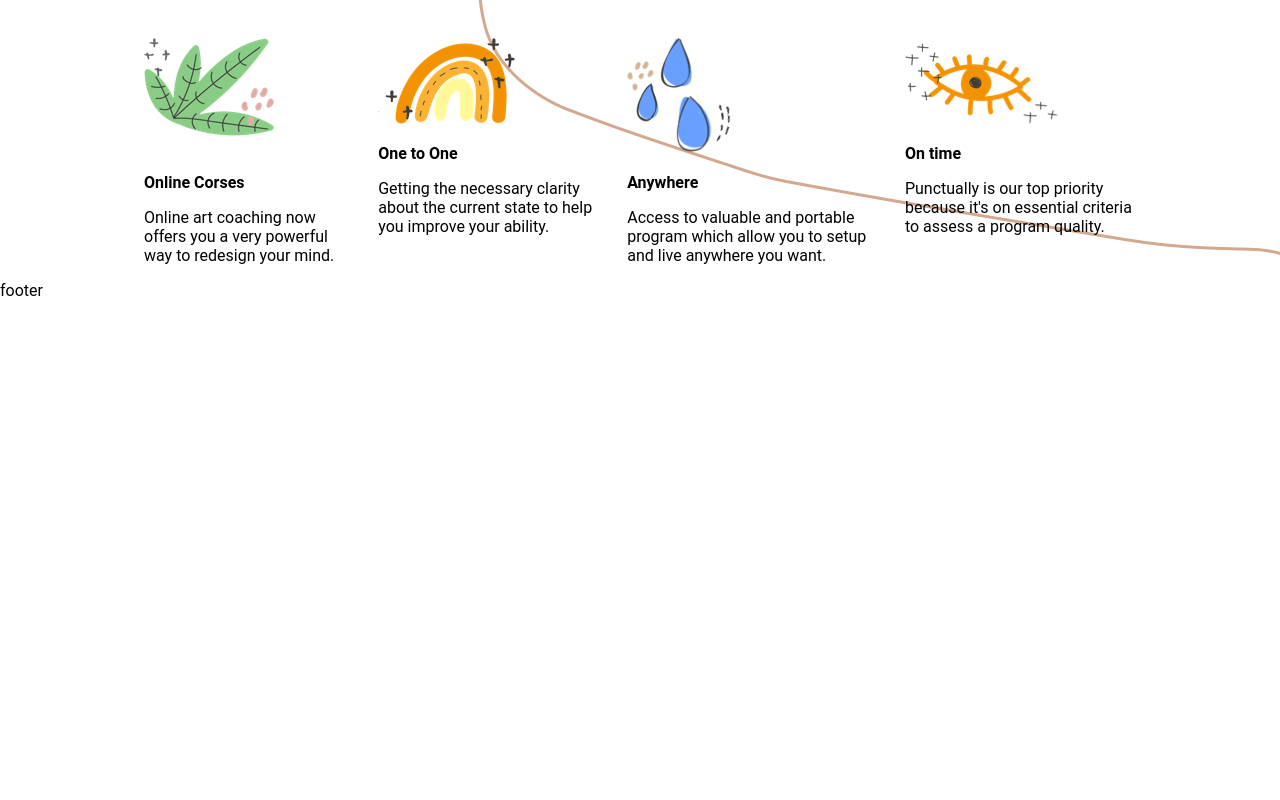
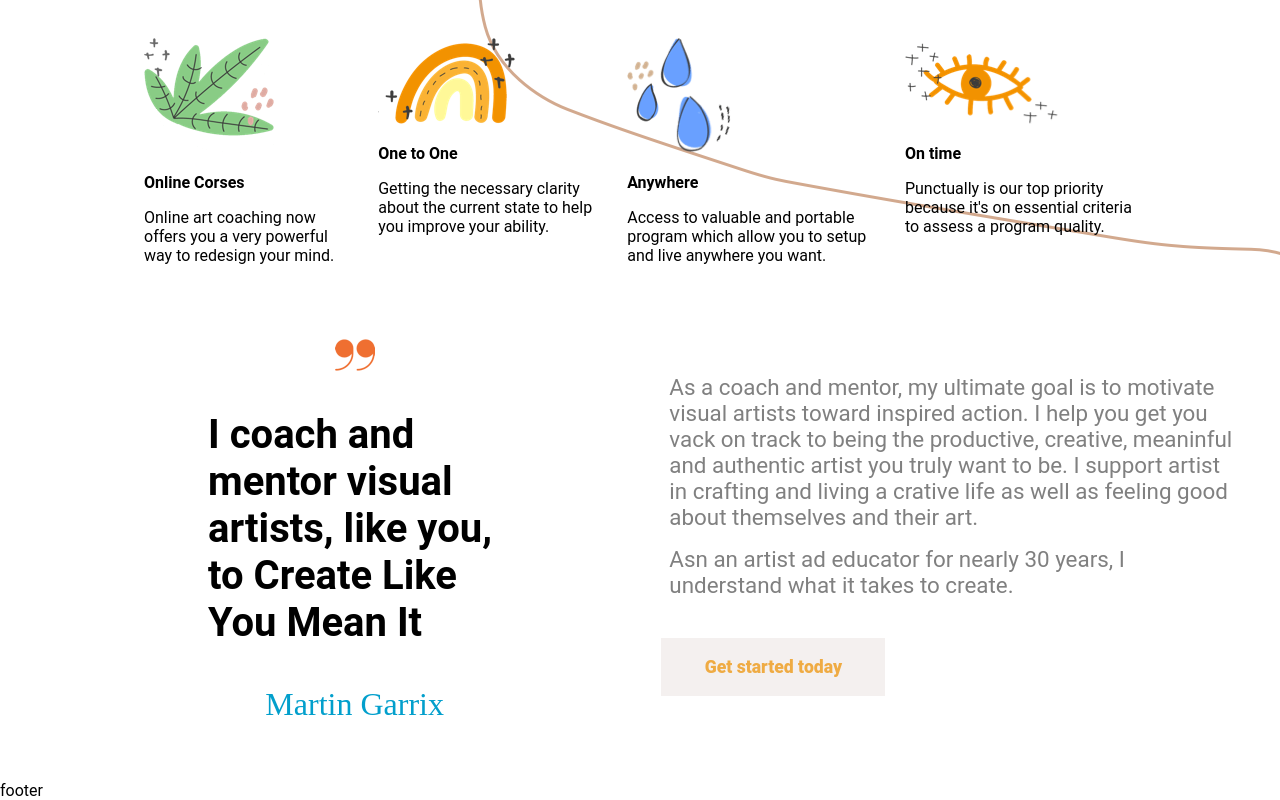
Before and after one commit to Marzio95/proj-html-vuejs, a Vue app: page / in a window 1280 px wide. Shown: the part 873-1673 px from the top of the page. Before the commit the page ends 1234 px from the top, so only its background shows below. Built offline with nearby package versions, Linux system fonts and the light colour scheme.

Commit message:
completo la sezione 3

```diff
--- a/src/components/MainProj.vue
+++ b/src/components/MainProj.vue
@@ -2,17 +2,20 @@
   <main>
     <SectionUno />
     <SectionDue />
+    <SectionTre />
   </main>
 </template>
 
 <script>
 import SectionUno from "./SectionUno.vue";
 import SectionDue from "./SectionDue.vue";
+import SectionTre from "./SectionTre.vue";
 
 export default {
   components: {
     SectionUno,
     SectionDue,
+    SectionTre,
   },
   name: "MainProj",
 };
--- /dev/null
+++ b/src/components/SectionTre.vue
@@ -0,0 +1,81 @@
+<template>
+  <div class="section">
+    <div class="col_left">
+      <img src="../assets/images/artist-quote-icon.png" alt="''" />
+      <h1>
+        I coach and mentor visual artists, like you, to Create Like You Mean It
+      </h1>
+      <div class="particular_text">Martin Garrix</div>
+    </div>
+    <div class="col_right">
+      <div class="text">
+        As a coach and mentor, my ultimate goal is to motivate visual artists
+        toward inspired action. I help you get you vack on track to being the
+        productive, creative, meaninful and authentic artist you truly want to
+        be. I support artist in crafting and living a crative life as well as
+        feeling good about themselves and their art.
+      </div>
+      <div class="text">
+        Asn an artist ad educator for nearly 30 years, I understand what it
+        takes to create.
+      </div>
+      <button>Get started today</button>
+    </div>
+  </div>
+</template>
+
+<script>
+export default {
+  name: "SectionTre",
+};
+</script>
+
+<style scoped lang="scss">
+.section {
+  height: 500px;
+  display: flex;
+}
+.col_left {
+  width: 50%;
+  height: 100%;
+  display: flex;
+  flex-direction: column;
+  justify-content: center;
+  align-items: center;
+  padding: 10rem;
+  margin-left: 3rem;
+}
+.col_right {
+  width: 50%;
+  display: flex;
+  flex-direction: column;
+  justify-content: center;
+  align-items: center;
+  margin-right: 2rem;
+}
+.particular_text {
+  color: #029fcc;
+  font-family: "Monsieur La Doulaise", cursive;
+  font-size: 2rem;
+}
+h1 {
+  margin: 2.5rem 0;
+  font-size: 2.5rem;
+}
+.text {
+  color: gray;
+  font-size: 1.4rem;
+  margin: 0.5rem;
+}
+button {
+  align-self: start;
+  margin-top: 2rem;
+  color: #efab43;
+  background-color: #f4f0ef;
+  padding: 1.2rem;
+  width: 14rem;
+  border: none;
+  font-size: 1.1rem;
+  font-weight: 800;
+}
+</style>
```
